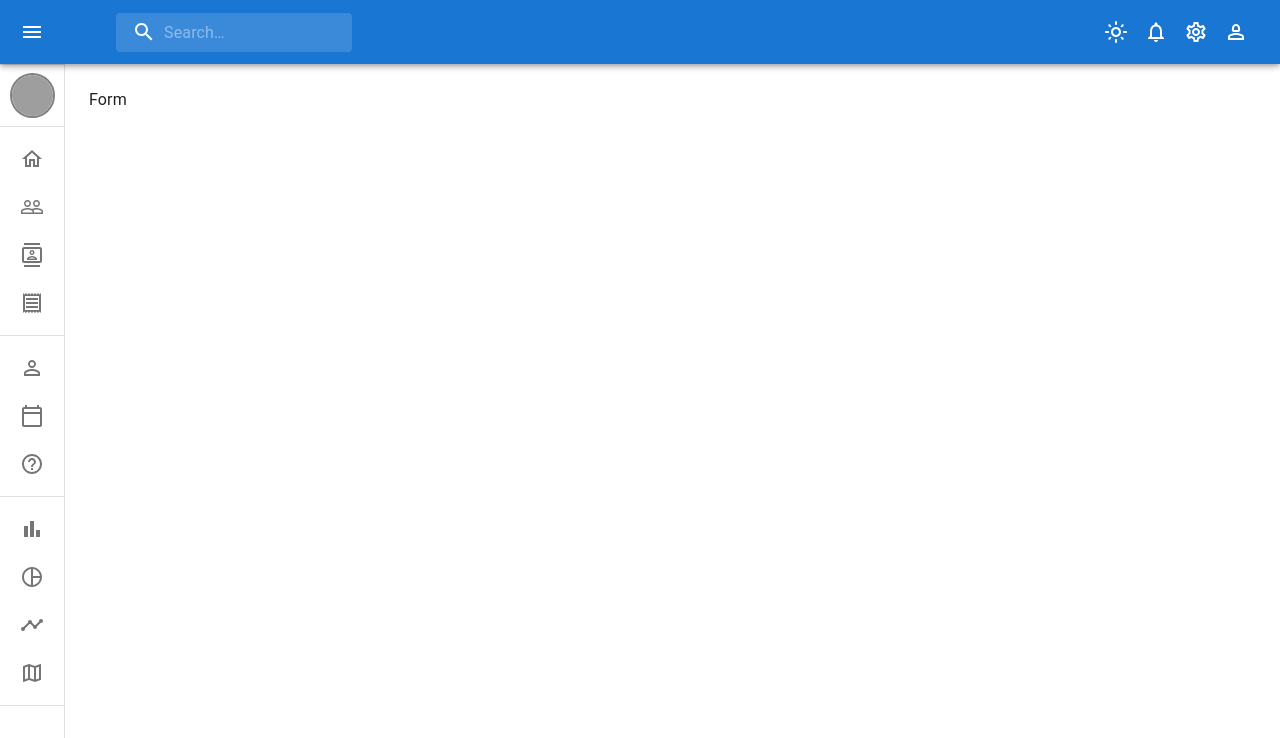
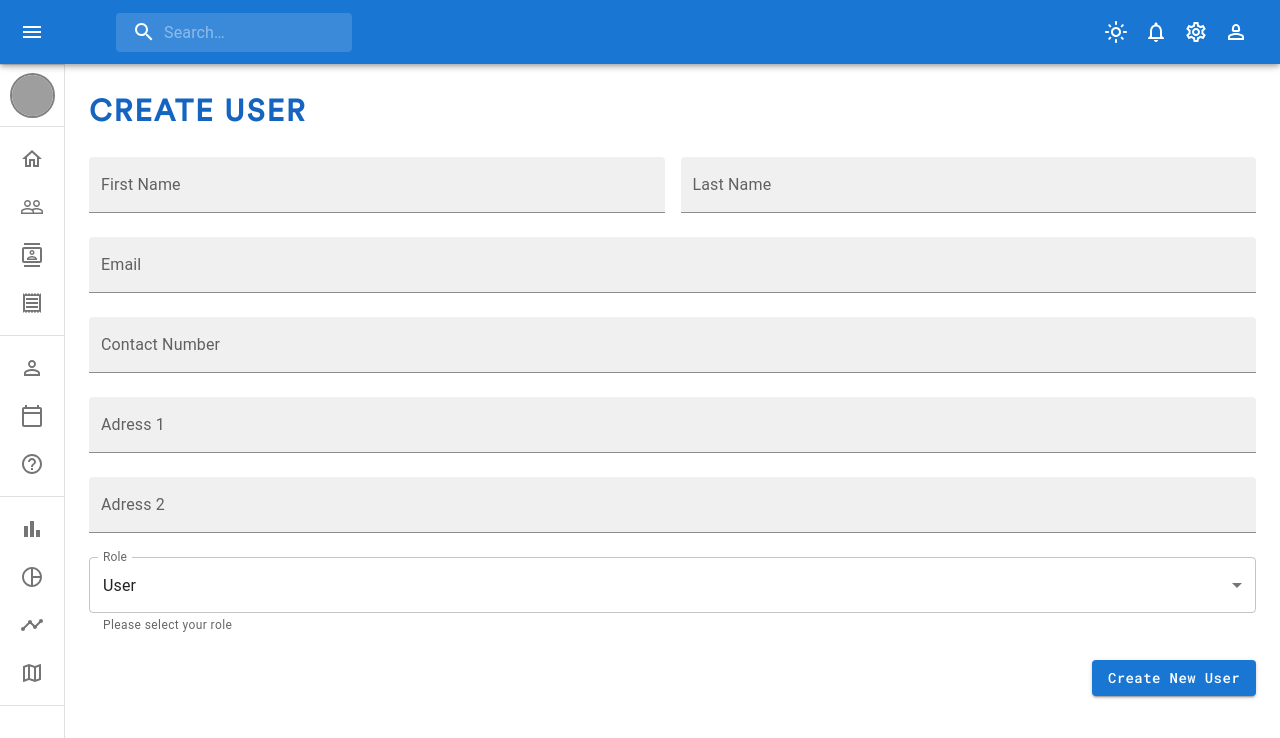
Before and after one commit to midaismael/dashboard, a React (Vite) app: page /form in a window 1280 px wide. Shown: the top 738 px of the page. Built offline with nearby package versions, Linux system fonts and the light colour scheme; grey boxes are pictures that could not be loaded; a web font is replaced by a local one.

Commit message:
form page

```diff
--- a/src/page/form/Form.jsx
+++ b/src/page/form/Form.jsx
@@ -1,5 +1,183 @@
+import {
+  Alert,
+  Button,
+  MenuItem,
+  Snackbar,
+  Stack,
+  Typography,
+  useTheme,
+} from "@mui/material";
+import Box from "@mui/material/Box";
+import TextField from "@mui/material/TextField";
 import React from "react";
+import { useForm } from "react-hook-form";
+
+const regEmail =
+  /^(([^<>()\[\]\\.,;:\s@"]+(\.[^<>()\[\]\\.,;:\s@"]+)*)|(".+"))@((\[[0-9]{1,3}\.[0-9]{1,3}\.[0-9]{1,3}\.[0-9]{1,3}])|(([a-zA-Z\-0-9]+\.)+[a-zA-Z]{2,}))$/;
+
+const phoneRegExp =
+  /^((\+[1-9]{1,4}[ -]?)|(\([0-9]{2,3}\)[ -]?)|([0-9]{2,4})[ -]?)*?[0-9]{3,4}[ -]?[0-9]{3,4}$/;
+
+const data = [
+  {
+    value: "Admin",
+    label: "Admin",
+  },
+  {
+    value: "Manger",
+    label: "Manger",
+  },
+  {
+    value: "User",
+    label: "User",
+  },
+];
 
 export default function Form() {
-  return <div>Form</div>;
+  const theme = useTheme();
+  const {
+    register,
+    handleSubmit,
+    watch,
+    formState: { errors },
+  } = useForm();
+  const onSubmit = () => {
+    handleClick();
+    console.log("donnnnnnne");
+  };
+
+  const [open, setOpen] = React.useState(false);
+
+  const handleClick = () => {
+    setOpen(true);
+  };
+
+  const handleClose = (event, reason) => {
+    if (reason === "clickaway") {
+      return;
+    }
+
+    setOpen(false);
+  };
+  return (
+    <Box
+      onSubmit={handleSubmit(onSubmit)}
+      component="form"
+      sx={{
+        display: "flex",
+        flexDirection: "column",
+        gap: 3,
+      }}
+      noValidate
+      autoComplete="off"
+    >
+      <Typography
+        sx={{
+          fontSize: "30px",
+          letterSpacing: "2px",
+          fontWeight: "bold",
+          color: theme.palette.primary.dark,
+          fontFamily: "circular-web",
+        }}
+      >
+        CREATE USER
+      </Typography>
+      <Stack direction={"row"} sx={{ gap: 2 }}>
+        <TextField
+          error={Boolean(errors.firstName)}
+          helperText={
+            Boolean(errors.firstName)
+              ? "This field is required & min 3 character"
+              : ""
+          }
+          {...register("firstName", { required: true, minLength: 3 })}
+          sx={{ flex: 1 }}
+          label="First Name"
+          variant="filled"
+        />
+        <TextField
+          error={Boolean(errors.lastName)}
+          helperText={
+            Boolean(errors.lastName)
+              ? "This field is required & min 3 character"
+              : null
+          }
+          {...register("lastName", { required: true, minLength: 3 })}
+          sx={{ flex: 1 }}
+          label="Last Name"
+          variant="filled"
+        />
+      </Stack>
+
+      <TextField
+        error={Boolean(errors.email)}
+        helperText={
+          Boolean(errors.email) ? "Please provide a valid email address" : null
+        }
+        {...register("email", {
+          required: true,
+          pattern: regEmail,
+        })}
+        label="Email"
+        variant="filled"
+      />
+
+      <TextField
+        error={Boolean(errors.contactNumber)}
+        helperText={
+          Boolean(errors.contactNumber)
+            ? "Please provide a valid phone number"
+            : null
+        }
+        {...register("contactNumber", {
+          required: true,
+          pattern: phoneRegExp,
+        })}
+        label="Contact Number"
+        variant="filled"
+      />
+      <TextField label="Adress 1" variant="filled" />
+      <TextField label="Adress 2" variant="filled" />
+      <TextField
+        id="outlined-select-currency"
+        select
+        label="Role"
+        defaultValue="User"
+        helperText="Please select your role"
+      >
+        {data.map((option) => (
+          <MenuItem key={option.value} value={option.value}>
+            {option.label}
+          </MenuItem>
+        ))}
+      </TextField>
+      <Box sx={{ textAlign: "right " }}>
+        <Button
+          type="submit"
+          sx={{
+            textTransform: "capitalize",
+            fontFamily: "general",
+          }}
+          variant="contained"
+        >
+          Create New User
+        </Button>
+        <Snackbar
+          anchorOrigin={{ vertical: "top", horizontal: "right" }}
+          open={open}
+          autoHideDuration={3000}
+          onClose={handleClose}
+        >
+          <Alert
+            onClose={handleClose}
+            severity="success"
+            variant="filled"
+            sx={{ width: "100%", bgcolor: theme.palette.primary.dark }}
+          >
+            Account created successfully
+          </Alert>
+        </Snackbar>
+      </Box>
+    </Box>
+  );
 }
```
